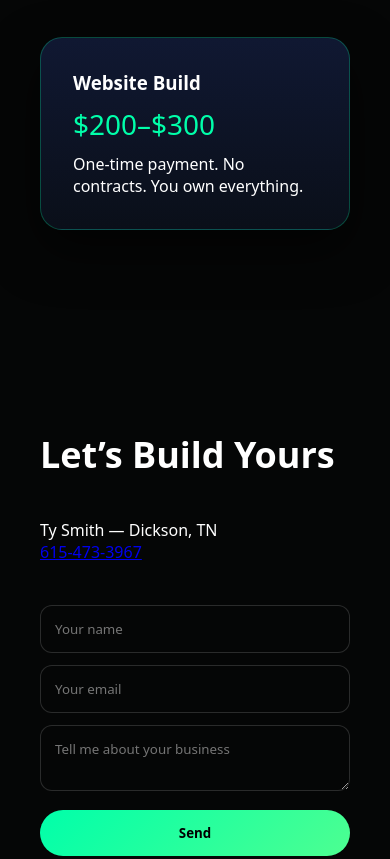
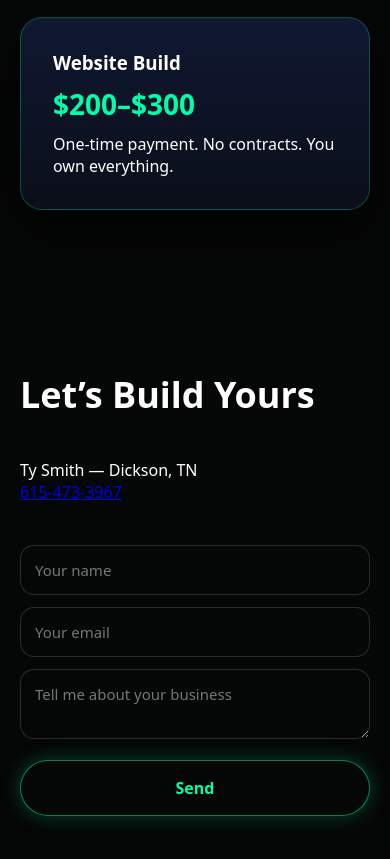
Before and after one commit to tys933204-prog/Ty-site, a plain HTML site: page index.html in a window 390 px wide. Shown: the part 896-1755 px from the top of the page. Drawn offline with Linux system fonts and the light colour scheme.

Commit message:
Update style.css

```diff
--- a/style.css
+++ b/style.css
@@ -21,6 +21,7 @@ nav {
   align-items: center;
   padding: 16px 40px;
   border-bottom: 1px solid rgba(255,255,255,0.08);
+  z-index: 10;
 }
 
 .logo {
@@ -36,6 +37,7 @@ nav {
   text-decoration: none;
   color: white;
   opacity: 0.8;
+  font-weight: 500;
 }
 
 .links a:hover {
@@ -56,6 +58,7 @@ nav {
 .hero h1 {
   font-size: 52px;
   line-height: 1.1;
+  font-weight: 800;
 }
 
 .hero span {
@@ -66,30 +69,28 @@ nav {
   margin-top: 18px;
   opacity: 0.8;
   max-width: 520px;
+  font-size: 17px;
 }
 
 .buttons {
   margin-top: 28px;
 }
 
-.primary, .secondary {
+.primary {
   padding: 14px 28px;
   border-radius: 999px;
   text-decoration: none;
-  margin-right: 12px;
   display: inline-block;
-}
-
-.primary {
   background: linear-gradient(135deg, #00ffaa, #4dff91);
   color: black;
   font-weight: 700;
   box-shadow: 0 0 24px rgba(0,255,170,0.5);
+  transition: 0.25s ease;
 }
 
-.secondary {
-  border: 1px solid rgba(255,255,255,0.4);
-  color: white;
+.primary:hover {
+  transform: translateY(-2px);
+  box-shadow: 0 0 40px rgba(0,255,170,0.6);
 }
 
 /* SECTIONS */
@@ -102,12 +103,13 @@ nav {
 .section h2 {
   font-size: 36px;
   margin-bottom: 40px;
+  font-weight: 700;
 }
 
 /* GRID */
 .grid {
   display: grid;
-  grid-template-columns: repeat(auto-fit, minmax(240px, 1fr));
+  grid-template-columns: repeat(auto-fit, minmax(260px, 1fr));
   gap: 30px;
 }
 
@@ -129,6 +131,7 @@ nav {
   font-size: 28px;
   color: #00ffaa;
   margin: 10px 0;
+  font-weight: 700;
 }
 
 /* CONTACT */
@@ -142,20 +145,37 @@ nav {
   width: 100%;
   padding: 14px;
   margin-top: 12px;
-  border-radius: 12px;
+  border-radius: 14px;
   background: #050606;
   color: white;
   border: 1px solid rgba(255,255,255,0.15);
+  font-size: 15px;
 }
 
+.contact input::placeholder,
+.contact textarea::placeholder {
+  color: rgba(255,255,255,0.45);
+}
+
+/* ✅ BLACK SEND BUTTON (DESKTOP + MOBILE MATCH) */
 .contact button {
-  margin-top: 14px;
+  margin-top: 16px;
   width: 100%;
-  padding: 14px;
+  padding: 16px;
   border-radius: 999px;
-  border: none;
-  background: linear-gradient(135deg, #00ffaa, #4dff91);
+  border: 1px solid rgba(0,255,170,0.5);
+  background: #050606;
+  color: #00ffaa;
   font-weight: 700;
+  font-size: 16px;
+  box-shadow: 0 0 20px rgba(0,255,170,0.25);
+  transition: 0.25s ease;
+  cursor: pointer;
+}
+
+.contact button:hover {
+  background: #00ffaa;
+  color: #050606;
 }
 
 /* FOOTER */
@@ -163,6 +183,7 @@ footer {
   text-align: center;
   padding: 30px;
   opacity: 0.6;
+  font-size: 14px;
 }
 
 /* MOBILE */
@@ -174,4 +195,8 @@ footer {
   nav {
     padding: 16px 20px;
   }
+
+  .section {
+    padding: 80px 20px;
+  }
 }
```
